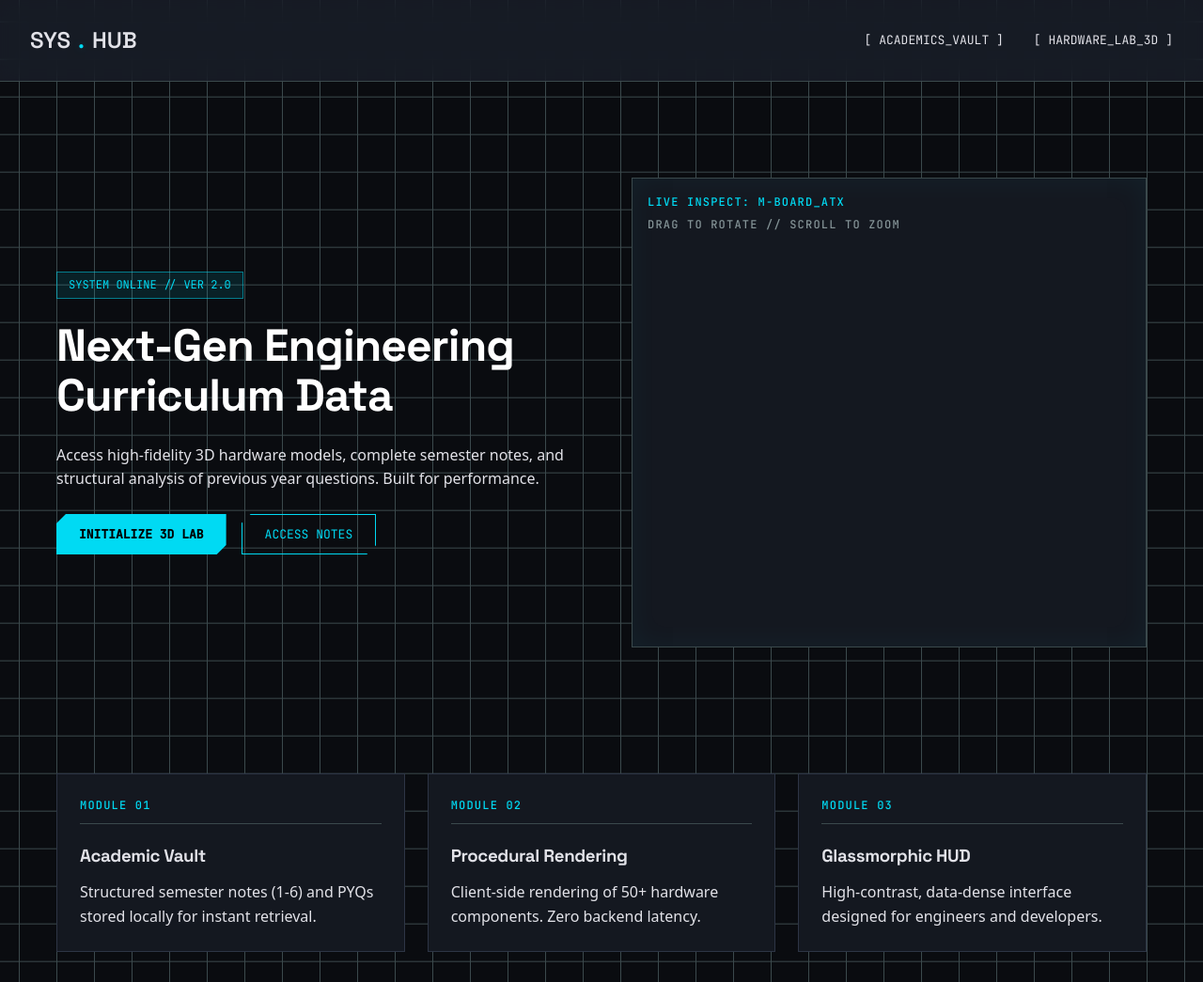
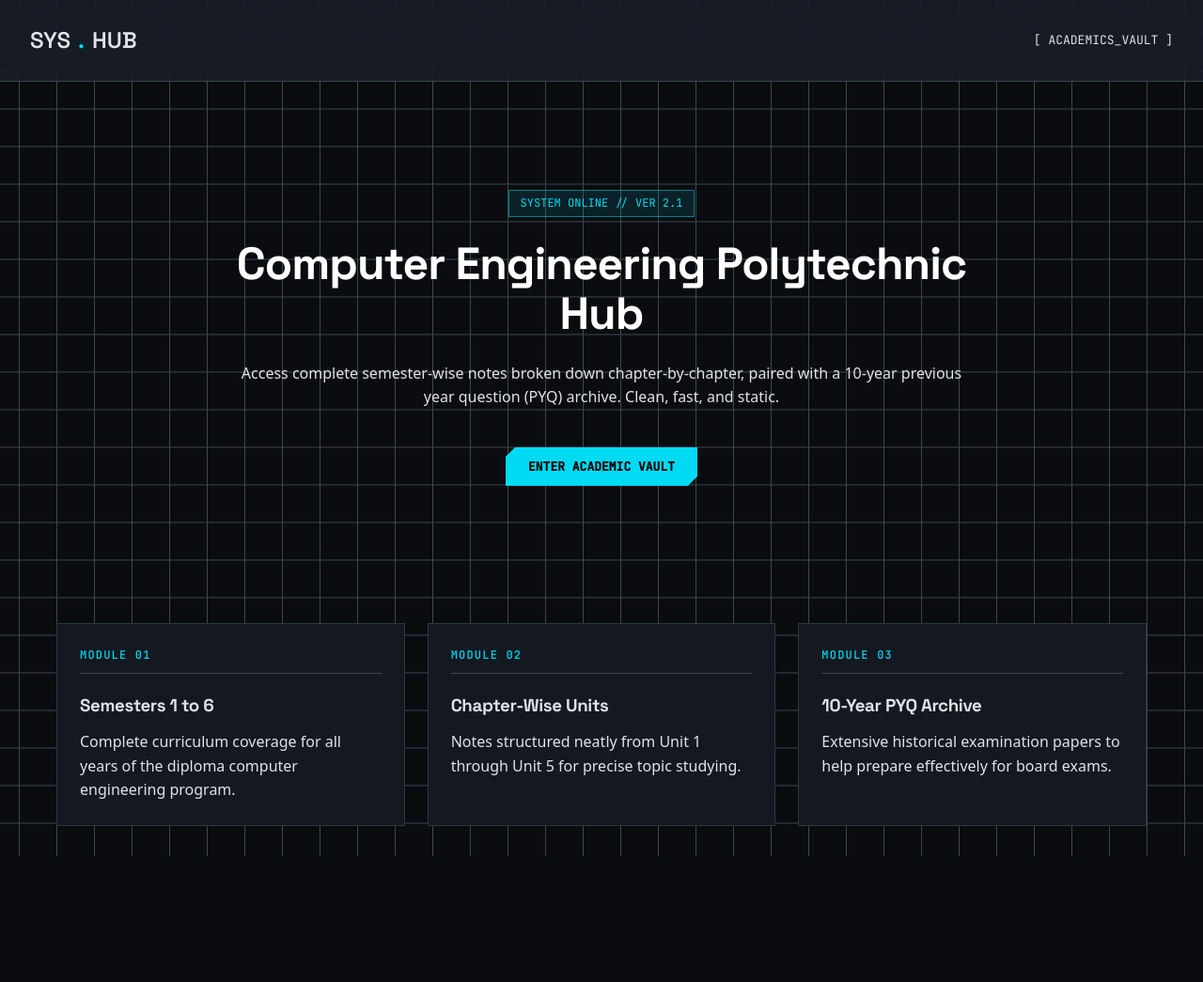
Before and after one commit to Pain8055/Computer-Engineering-2, a plain HTML site: page index.html in a window 1280 px wide. Shown: the whole page at 94% size. After the commit the page ends 911 px from the top, so only its background shows below. Drawn offline with Linux system fonts and the light colour scheme; some packages are replaced by stand-ins of ours; a script that the page names is missing.

Commit message:
Add files via upload

```diff
--- a/index.html
+++ b/index.html
@@ -5,62 +5,37 @@
     <meta name="viewport" content="width=device-width, initial-scale=1.0">
     <title>Polytech Hub | Neon Protocol</title>
 
-    <!-- Fonts: Space Grotesk, Geist (via standard sans-serif fallback if CDN fails), JetBrains Mono -->
     <link rel="preconnect" href="https://fonts.googleapis.com">
     <link rel="preconnect" href="https://fonts.gstatic.com" crossorigin>
     <link href="https://fonts.googleapis.com/css2?family=JetBrains+Mono:wght@400;500&family=Space+Grotesk:wght@600;700&display=swap" rel="stylesheet">
 
-    <!-- Google Model Viewer -->
-    <script type="module" src="https://ajax.googleapis.com/ajax/libs/model-viewer/3.1.1/model-viewer.min.js"></script>
-
     <style>
-        /* NEON PROTOCOL: DESIGN SYSTEM VARIABLES */
         :root {
-            --surface: #111318;
-            --surface-container-lowest: #0c0e12;
-            --surface-container: #1e2024;
-            --on-surface: #e2e2e8;
-            --outline: #849396;
-            --outline-variant: #3b494c;
-
-            --primary-neon: #00daf3; /* surface-tint / primary-fixed-dim */
-            --primary-glow: rgba(0, 218, 243, 0.2);
-
-            --secondary-blue: #00affe;
-            --secondary-glow: rgba(0, 175, 254, 0.2);
-
-            --tertiary-violet: #d9c8ff;
             --bg-base: #0A0C10;
             --surface-level: #141820;
-            --overlay-level: rgba(28, 34, 45, 0.7);
-
-            /* Typography */
+            --primary-neon: #00daf3;
+            --primary-glow: rgba(0, 218, 243, 0.2);
+            --on-surface: #e2e2e8;
+            --outline-variant: #3b494c;
             --font-display: 'Space Grotesk', sans-serif;
-            --font-body: 'Geist', system-ui, sans-serif;
             --font-code: 'JetBrains Mono', monospace;
         }
 
-        /* GLOBAL RESETS & BASE */
-        * {
-            margin: 0;
-            padding: 0;
-            box-sizing: border-box;
-        }
+        * { margin: 0; padding: 0; box-sizing: border-box; }
 
         body {
             background-color: var(--bg-base);
             color: var(--on-surface);
-            font-family: var(--font-body);
+            font-family: 'Geist', system-ui, sans-serif;
             line-height: 1.6;
             overflow-x: hidden;
             background-image:
                 linear-gradient(var(--outline-variant) 1px, transparent 1px),
                 linear-gradient(90deg, var(--outline-variant) 1px, transparent 1px);
-            background-size: 40px 40px; /* Rigid Grid Background */
+            background-size: 40px 40px;
             background-position: center center;
         }
 
-        /* TYPOGRAPHY */
         h1, h2, h3 {
             font-family: var(--font-display);
             font-weight: 700;
@@ -69,7 +44,6 @@
         }
 
         h1 { font-size: 48px; color: #ffffff; }
-        h2 { font-size: 32px; }
 
         .label-caps {
             font-family: var(--font-code);
@@ -80,7 +54,6 @@
             color: var(--primary-neon);
         }
 
-        /* LAYOUT & CONTAINERS */
         .container {
             max-width: 1200px;
             margin: 0 auto;
@@ -92,7 +65,7 @@
             justify-content: space-between;
             align-items: center;
             padding: 1.5rem 2rem;
-            background: var(--overlay-level);
+            background: rgba(28, 34, 45, 0.7);
             backdrop-filter: blur(12px);
             border-bottom: 1px solid var(--outline-variant);
             position: sticky;
@@ -133,7 +106,6 @@
             text-shadow: 0 0 8px var(--primary-glow);
         }
 
-        /* SHAPES & COMPONENTS */
         .btn-primary {
             background-color: var(--primary-neon);
             color: #000000;
@@ -144,7 +116,6 @@
             font-weight: 600;
             text-transform: uppercase;
             cursor: pointer;
-            /* 45-degree chamfered corners */
             clip-path: polygon(10px 0, 100% 0, 100% calc(100% - 10px), calc(100% - 10px) 100%, 0 100%, 0 10px);
             transition: box-shadow 0.2s;
         }
@@ -154,38 +125,17 @@
             background-color: #33e3f5;
         }
 
-        .btn-ghost {
-            background: transparent;
-            color: var(--primary-neon);
-            border: 1px solid var(--primary-neon);
-            padding: 12px 24px;
-            font-family: var(--font-code);
-            font-size: 13px;
-            text-transform: uppercase;
-            cursor: pointer;
-            clip-path: polygon(10px 0, 100% 0, 100% calc(100% - 10px), calc(100% - 10px) 100%, 0 100%, 0 10px);
-            transition: background 0.2s, box-shadow 0.2s;
-        }
-
-        .btn-ghost:hover {
-            background: var(--primary-glow);
-            box-shadow: inset 0 0 10px var(--primary-glow);
-        }
-
         /* HERO SECTION */
         .hero {
-            display: grid;
-            grid-template-columns: 1fr 1fr;
-            gap: 4rem;
-            align-items: center;
-            min-height: 80vh;
-        }
-
-        .hero-content {
             display: flex;
             flex-direction: column;
+            align-items: center;
+            text-align: center;
+            justify-content: center;
+            min-height: 60vh;
             gap: 1.5rem;
-            align-items: flex-start;
+            max-width: 800px;
+            margin: 0 auto;
         }
 
         .status-chip {
@@ -195,39 +145,6 @@
             color: var(--primary-neon);
             font-family: var(--font-code);
             font-size: 12px;
-        }
-
-        /* 3D VIEWER CONTAINER (HUD STYLE) */
-        .model-container {
-            width: 100%;
-            height: 500px;
-            background: var(--surface-level);
-            border: 1px solid var(--outline-variant);
-            position: relative;
-        }
-
-        .model-container::before {
-            content: '';
-            position: absolute;
-            top: 0; left: 0; right: 0; bottom: 0;
-            box-shadow: inset 0 0 30px rgba(0, 218, 243, 0.05);
-            pointer-events: none;
-            z-index: 10;
-        }
-
-        .hud-overlay {
-            position: absolute;
-            top: 1rem;
-            left: 1rem;
-            z-index: 20;
-            pointer-events: none;
-        }
-
-        /* OPTIMIZED MODEL VIEWER */
-        model-viewer {
-            width: 100%;
-            height: 100%;
-            --poster-color: transparent;
         }
 
         /* CARDS */
@@ -258,12 +175,6 @@
             padding-bottom: 0.5rem;
             margin-bottom: 0.5rem;
         }
-
-        @media (max-width: 768px) {
-            .hero {
-                grid-template-columns: 1fr;
-            }
-        }
     </style>
 </head>
 <body>
@@ -272,67 +183,35 @@
         <a href="index.html" class="brand">SYS<span>.</span>HUB</a>
         <div class="nav-links">
             <a href="academics.html">[ ACADEMICS_VAULT ]</a>
-            <a href="lab.html">[ HARDWARE_LAB_3D ]</a>
         </div>
     </nav>
 
     <main class="container">
         <section class="hero">
-            <div class="hero-content">
-                <div class="status-chip">SYSTEM ONLINE // VER 2.0</div>
-                <h1>Next-Gen Engineering Curriculum Data</h1>
-                <p>Access high-fidelity 3D hardware models, complete semester notes, and structural analysis of previous year questions. Built for performance.</p>
+            <div class="status-chip">SYSTEM ONLINE // VER 2.1</div>
+            <h1>Computer Engineering Polytechnic Hub</h1>
+            <p>Access complete semester-wise notes broken down chapter-by-chapter, paired with a 10-year previous year question (PYQ) archive. Clean, fast, and static.</p>
 
-                <div style="display: flex; gap: 1rem;">
-                    <button class="btn-primary" onclick="window.location.href='lab.html'">Initialize 3D Lab</button>
-                    <button class="btn-ghost" onclick="window.location.href='academics.html'">Access Notes</button>
-                </div>
-            </div>
-
-            <!-- 3D Viewer Hub with Smoothness Enhancements -->
-            <div class="model-container">
-                <div class="hud-overlay">
-                    <div class="label-caps">LIVE INSPECT: M-BOARD_ATX</div>
-                    <div class="label-caps" style="color: var(--outline); margin-top: 4px;">DRAG TO ROTATE // SCROLL TO ZOOM</div>
-                </div>
-
-                <!--
-                  SMOOTHNESS UPGRADES:
-                  1. interpolation-decay="200" -> Smooth, fluid camera transitions (no snapping).
-                  2. auto-rotate-delay="0" -> Starts rotating instantly.
-                  3. environment-image="neutral" -> Provides realistic metal/glass reflections.
-                  4. camera-controls -> Enables mouse/touch interaction.
-                -->
-                <model-viewer
-                    src="https://modelviewer.dev/shared-assets/models/Astronaut.glb"
-                    alt="3D Engineering Model"
-                    camera-controls
-                    auto-rotate
-                    rotation-per-second="20deg"
-                    auto-rotate-delay="0"
-                    interpolation-decay="200"
-                    shadow-intensity="1.5"
-                    exposure="1.2"
-                    environment-image="neutral">
-                </model-viewer>
+            <div style="margin-top: 1rem;">
+                <button class="btn-primary" onclick="window.location.href='academics.html'">Enter Academic Vault</button>
             </div>
         </section>
 
         <section class="features-grid">
             <div class="card">
                 <div class="card-header label-caps">Module 01</div>
-                <h3>Academic Vault</h3>
-                <p>Structured semester notes (1-6) and PYQs stored locally for instant retrieval.</p>
+                <h3>Semesters 1 to 6</h3>
+                <p>Complete curriculum coverage for all years of the diploma computer engineering program.</p>
             </div>
             <div class="card">
                 <div class="card-header label-caps">Module 02</div>
-                <h3>Procedural Rendering</h3>
-                <p>Client-side rendering of 50+ hardware components. Zero backend latency.</p>
+                <h3>Chapter-Wise Units</h3>
+                <p>Notes structured neatly from Unit 1 through Unit 5 for precise topic studying.</p>
             </div>
             <div class="card">
                 <div class="card-header label-caps">Module 03</div>
-                <h3>Glassmorphic HUD</h3>
-                <p>High-contrast, data-dense interface designed for engineers and developers.</p>
+                <h3>10-Year PYQ Archive</h3>
+                <p>Extensive historical examination papers to help prepare effectively for board exams.</p>
             </div>
         </section>
     </main>
```
